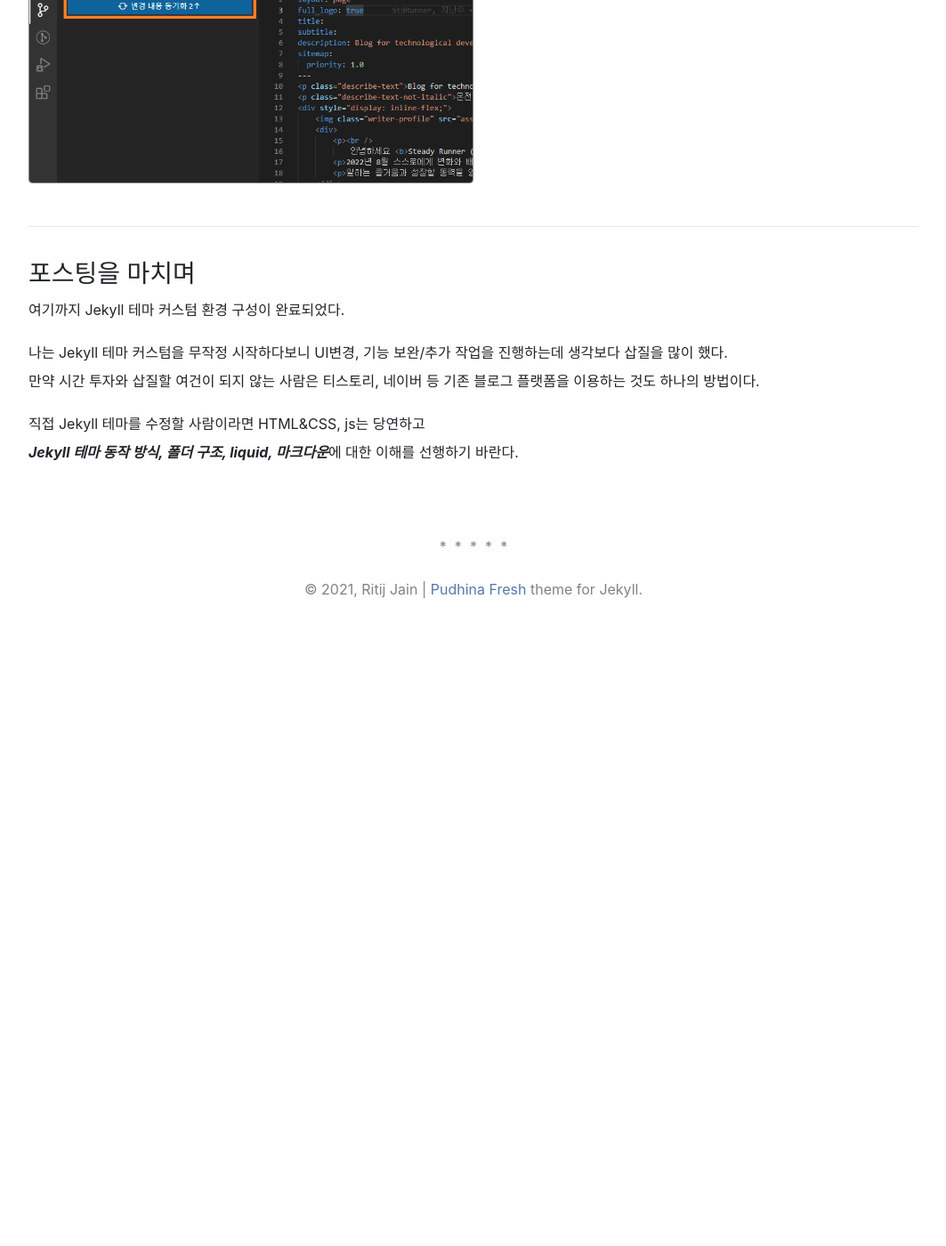
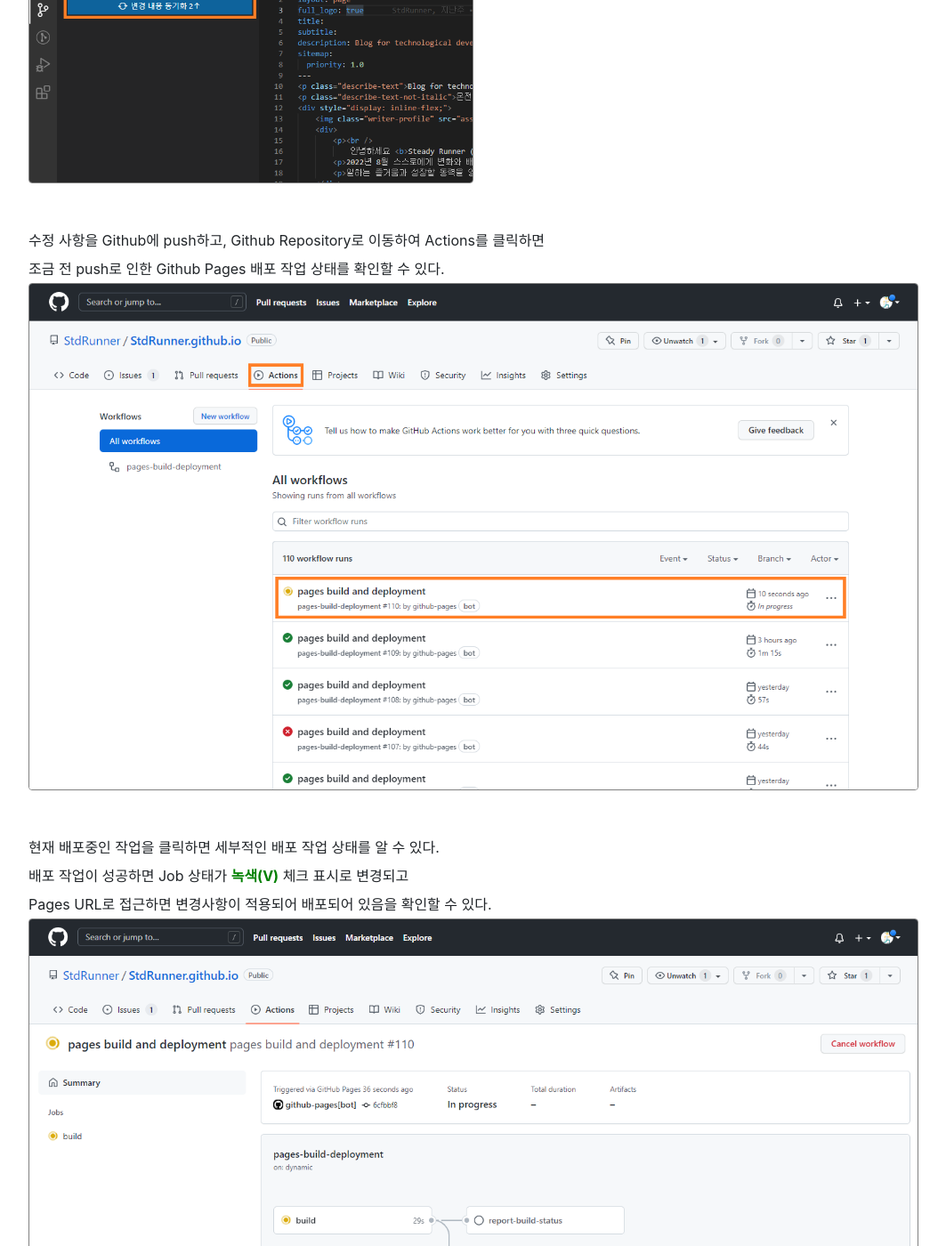
Before and after one commit to StdRunner/StdRunner.github.io, a Jekyll site: the page built from _posts/2022-08-30-how-to-custom-jekyll.md, in a window 1280 px wide and 1400 px high, scrolled down 13548 px. Shown: the whole window at 89% size, without its empty margins (108-1171 px from the left). Built offline with Jekyll 4.4.1, drawn with Linux system fonts in a browser that asks for light colours; nearby versions of some CDN libraries; comment, search, counter and statistics services are not loaded; a style sheet for code colours, icons or effects is not loaded; before the commit the page ends 14282 px from its top, so only the background shows below that.

Commit message:
edit post : how-to-custom-jekyll

```diff
--- a/_posts/2022-08-30-how-to-custom-jekyll.md
+++ b/_posts/2022-08-30-how-to-custom-jekyll.md
@@ -123,6 +123,15 @@
 
 로컬 Repository에 commit을 완료했으면 Github Repository(원격 저장소)로 push해야 비로소 소스 수정이 완료된다.
 <img src="\assets\img\posts\how-to-custom-jekyll\push_origin.png" style="border: 1px solid gray; width: 50%" /><br>
+
+수정 사항을 Github에 push하고, Github Repository로 이동하여 Actions를 클릭하면
+조금 전 push로 인한 Github Pages 배포 작업 상태를 확인할 수 있다.
+<img src="\assets\img\posts\how-to-custom-jekyll\deploy_status.png" style="border: 1px solid gray;" /><br>
+
+현재 배포중인 작업을 클릭하면 세부적인 배포 작업 상태를 알 수 있다.
+배포 작업이 성공하면 Job 상태가 <span style="color:green; font-weight: bold;">녹색(V)</span> 체크 표시로 변경되고
+Pages URL로 접근하면 변경사항이 적용되어 배포되어 있음을 확인할 수 있다.
+<img src="\assets\img\posts\how-to-custom-jekyll\deploy_status2.png" style="border: 1px solid gray;" /><br>
 * * *
 
 ### 포스팅을 마치며
```
Also changed, not shown: assets/img/posts/how-to-custom-jekyll/deploy_status.png (added), assets/img/posts/how-to-custom-jekyll/deploy_status2.png (added).
